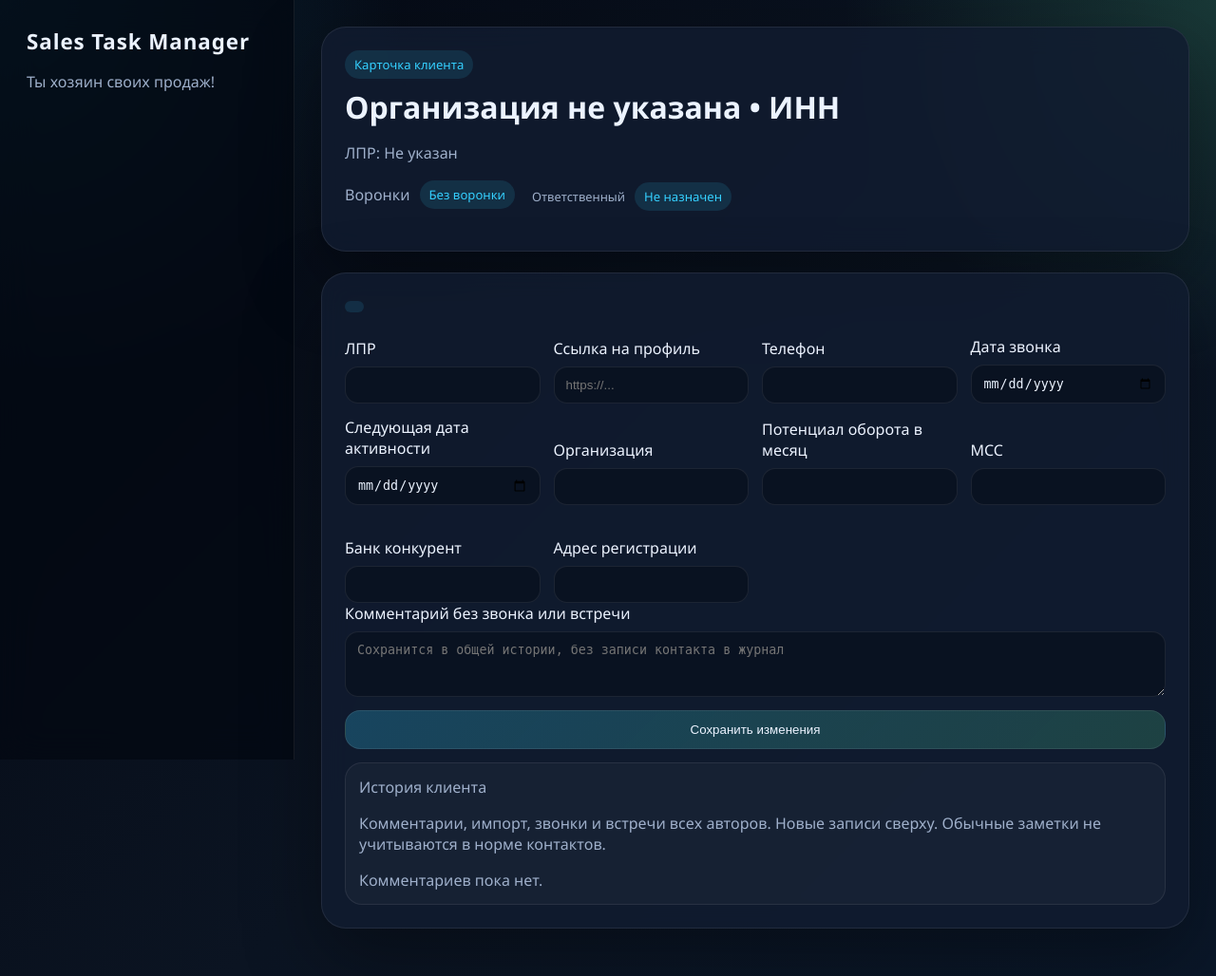
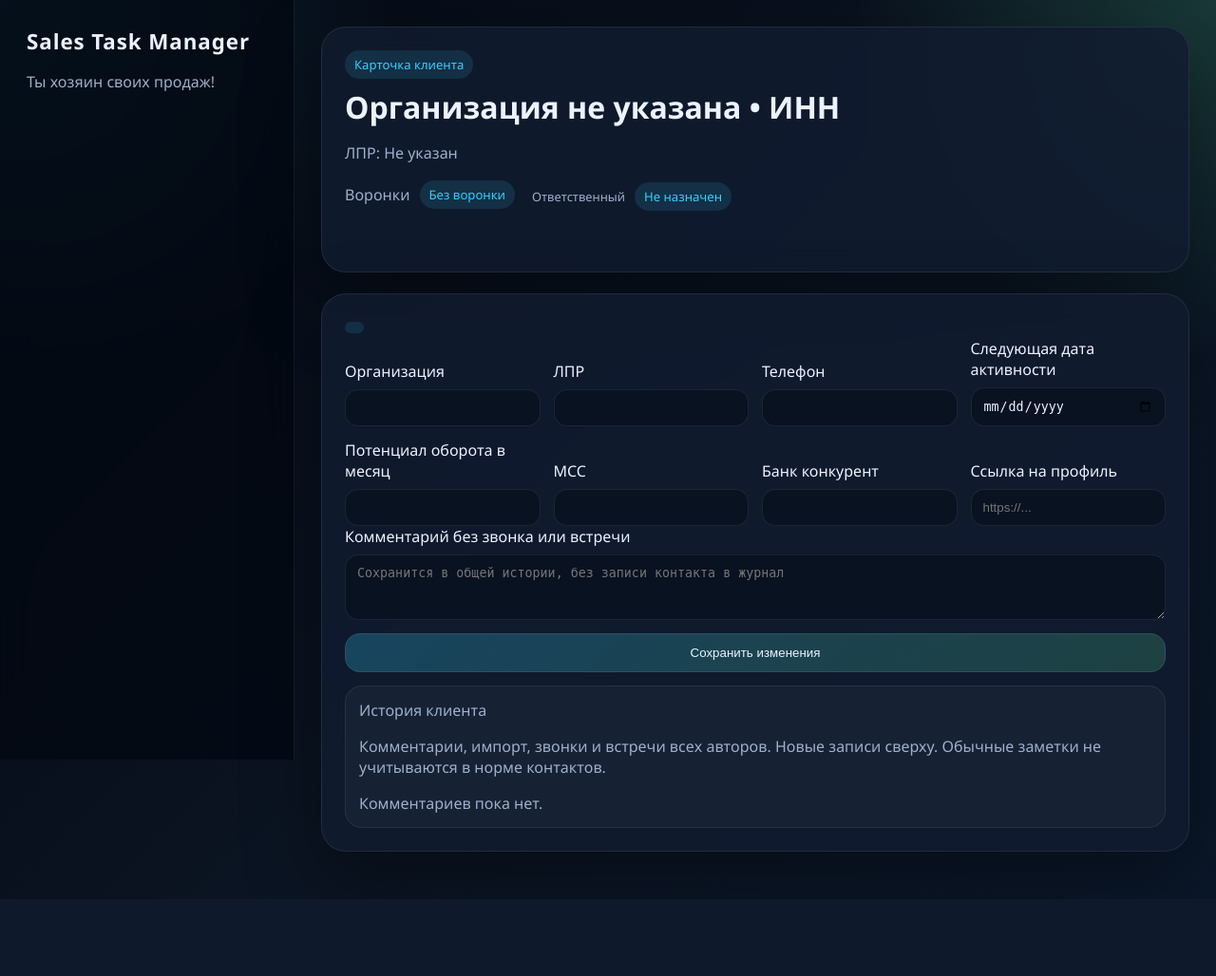
Before and after one commit to borygins/TaskManager, a FastAPI app: template app/templates/client_detail.html in a window 1280 px wide. Shown: the whole page at 95% size. After the commit the page ends 947 px from the top, so only its background shows below. Run offline with FastAPI, Linux system fonts and the light colour scheme; the template is opened without the code that fills it, so the values that code supplies are empty; parts of the project's set-up code (start-up, migrations or seed data) failed here and were passed over.

Commit message:
визуальные изменения в карточке

```diff
--- a/app/static/css/styles.css
+++ b/app/static/css/styles.css
@@ -13,6 +13,13 @@
 [hidden] { display: none !important; }
 .content { min-width: 0; }
 .contact-actions { flex-wrap: wrap; justify-content: flex-start; }
+.client-header-actions {
+    display: inline-flex;
+    align-items: center;
+    gap: 10px;
+    flex-wrap: nowrap;
+    margin-top: 16px;
+}
 .contact-progress { width: min(420px, 100%); accent-color: var(--accent-2); height: 18px; }
 .contact-table-scroll { overflow-x: auto; }
 .contact-table { width: 100%; min-width: 1100px; border-collapse: collapse; font-size: 0.9rem; }
--- a/app/static/js/app.js
+++ b/app/static/js/app.js
@@ -73,6 +73,21 @@ document.addEventListener("DOMContentLoaded", () => {
         });
         update();
     });
+    document.querySelectorAll("[data-grouped-number]").forEach((input) => {
+        const formatValue = () => {
+            const compact = input.value.replace(/\s+/g, "");
+            const parts = compact.match(/^(\d+)([.,]\d*)?$/);
+            if (!parts) return;
+            const groupedInteger = parts[1].replace(/\B(?=(\d{3})+(?!\d))/g, " ");
+            const fraction = parts[2] && !/^[.,]0*$/.test(parts[2]) ? parts[2] : "";
+            input.value = `${groupedInteger}${fraction}`;
+        };
+        formatValue();
+        input.addEventListener("blur", formatValue);
+        input.form?.addEventListener("submit", () => {
+            input.value = input.value.replace(/\s+/g, "");
+        });
+    });
     const cards = document.querySelectorAll(".client-card, .panel, .funnel-card, .stat-card");
     cards.forEach((card, index) => {
         card.animate(
--- a/app/templates/base.html
+++ b/app/templates/base.html
@@ -5,7 +5,7 @@
     <meta name="viewport" content="width=device-width, initial-scale=1.0">
     <title>{{ title if title else "Sales Task Manager" }}</title>
     <link rel="stylesheet" href="{{ url_for('static', path='css/styles.css') }}?v=shared-client-list-17">
-    <script defer src="{{ url_for('static', path='js/app.js') }}?v=reports-hub-4"></script>
+    <script defer src="{{ url_for('static', path='js/app.js') }}?v=client-card-5"></script>
 </head>
 <body>
     <div class="app-shell">
--- a/app/templates/client_detail.html
+++ b/app/templates/client_detail.html
@@ -28,7 +28,7 @@
                 <span class="tag">{{ client.assigned_manager.full_name if client.assigned_manager else 'Не назначен' }}</span>
             </div>
         </div>
-        <div class="actions contact-actions">
+        <div class="client-header-actions">
             {% if client.profile_url %}<a class="secondary-link" href="{{ client.profile_url }}" target="_blank" rel="noopener noreferrer">Перейти в профиль</a>{% endif %}
             {% if current_user.role == 'manager' %}<a class="secondary-link" href="/clients/{{ client.id }}/contacts/new">Активность</a>{% endif %}
         </div>
@@ -55,32 +55,24 @@
 
     <div class="form-grid">
         <label>
+            <span>Организация</span>
+            <input type="text" name="company_name" value="{{ client.company_name or '' }}">
+        </label>
+        <label>
             <span>ЛПР</span>
             <input type="text" name="full_name" maxlength="255" value="{{ client.full_name or '' }}">
-        </label>
-        <label>
-            <span>Ссылка на профиль</span>
-            <input type="url" name="profile_url" maxlength="2048" value="{{ client.profile_url or '' }}" placeholder="https://...">
         </label>
         <label>
             <span>Телефон</span>
             <input type="text" name="phone" value="{{ client.phone or '' }}">
         </label>
         <label>
-            <span>Дата звонка</span>
-            <input type="date" name="last_call_date" value="{{ client.last_call_date.isoformat() if client.last_call_date else '' }}">
-        </label>
-        <label>
             <span>Следующая дата активности</span>
             <input type="date" name="next_call_date" value="{{ client.next_call_date.isoformat() if client.next_call_date else '' }}">
         </label>
         <label>
-            <span>Организация</span>
-            <input type="text" name="company_name" value="{{ client.company_name or '' }}">
-        </label>
-        <label>
             <span>Потенциал оборота в месяц</span>
-            <input type="text" name="monthly_turnover" value="{{ client.monthly_turnover or '' }}">
+            <input type="text" name="monthly_turnover" value="{{ client.monthly_turnover or '' }}" inputmode="decimal" data-grouped-number>
         </label>
         <label>
             <span>MCC</span>
@@ -89,10 +81,6 @@
         <label>
             <span>Банк конкурент</span>
             <input type="text" name="competitor_bank" value="{{ client.competitor_bank or '' }}">
-        </label>
-        <label class="wide">
-            <span>Адрес регистрации</span>
-            <input type="text" name="registration_address" value="{{ client.registration_address or '' }}">
         </label>
         {% if current_user.role == 'boss' %}
         <label>
@@ -108,6 +96,10 @@
             </select>
         </label>
         {% endif %}
+        <label>
+            <span>Ссылка на профиль</span>
+            <input type="url" name="profile_url" maxlength="2048" value="{{ client.profile_url or '' }}" placeholder="https://...">
+        </label>
     </div>
 
     <label class="wide">
```
Also changed, not shown: tests/test_contacts.py (+14 -0 lines).
